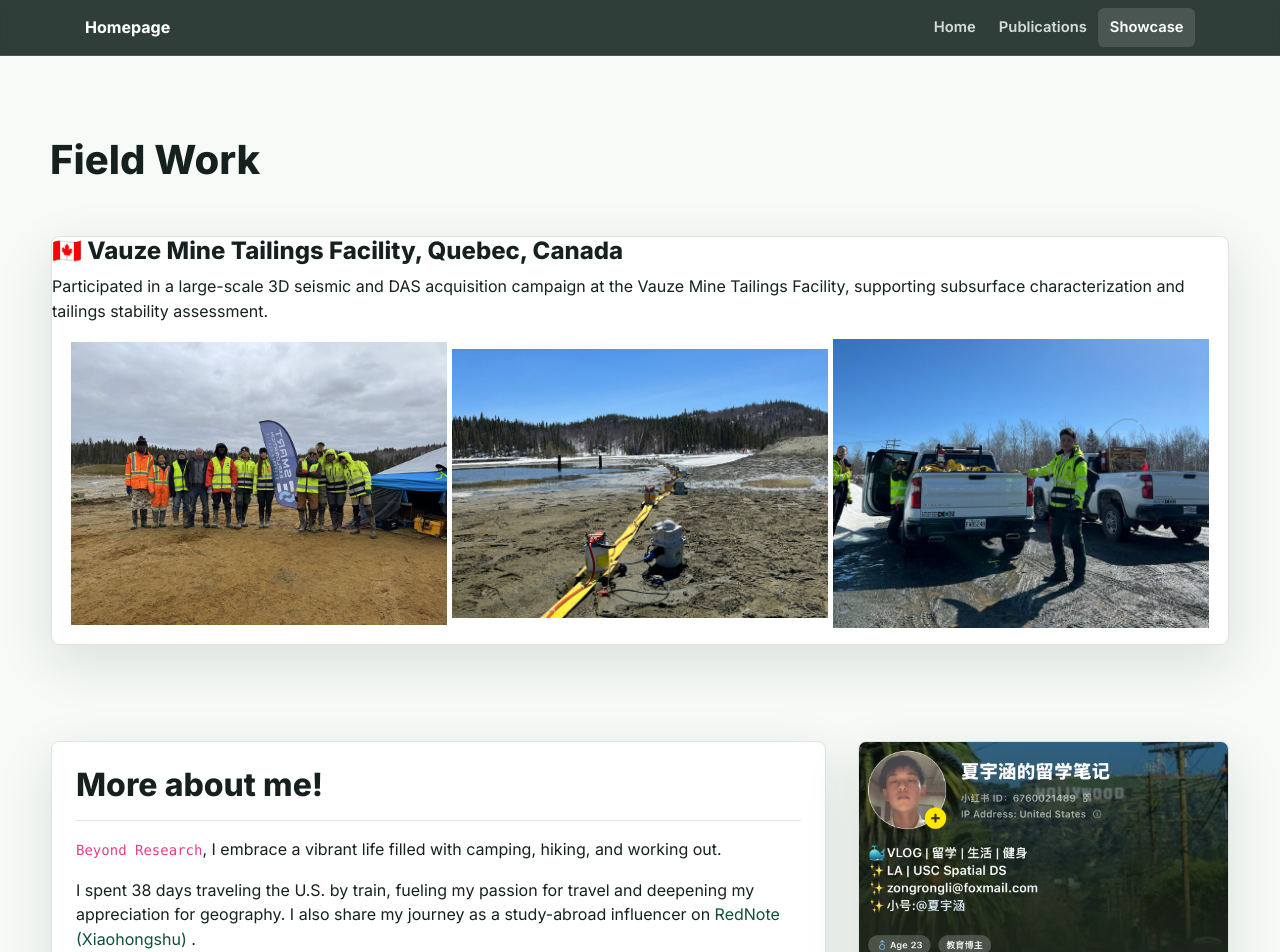
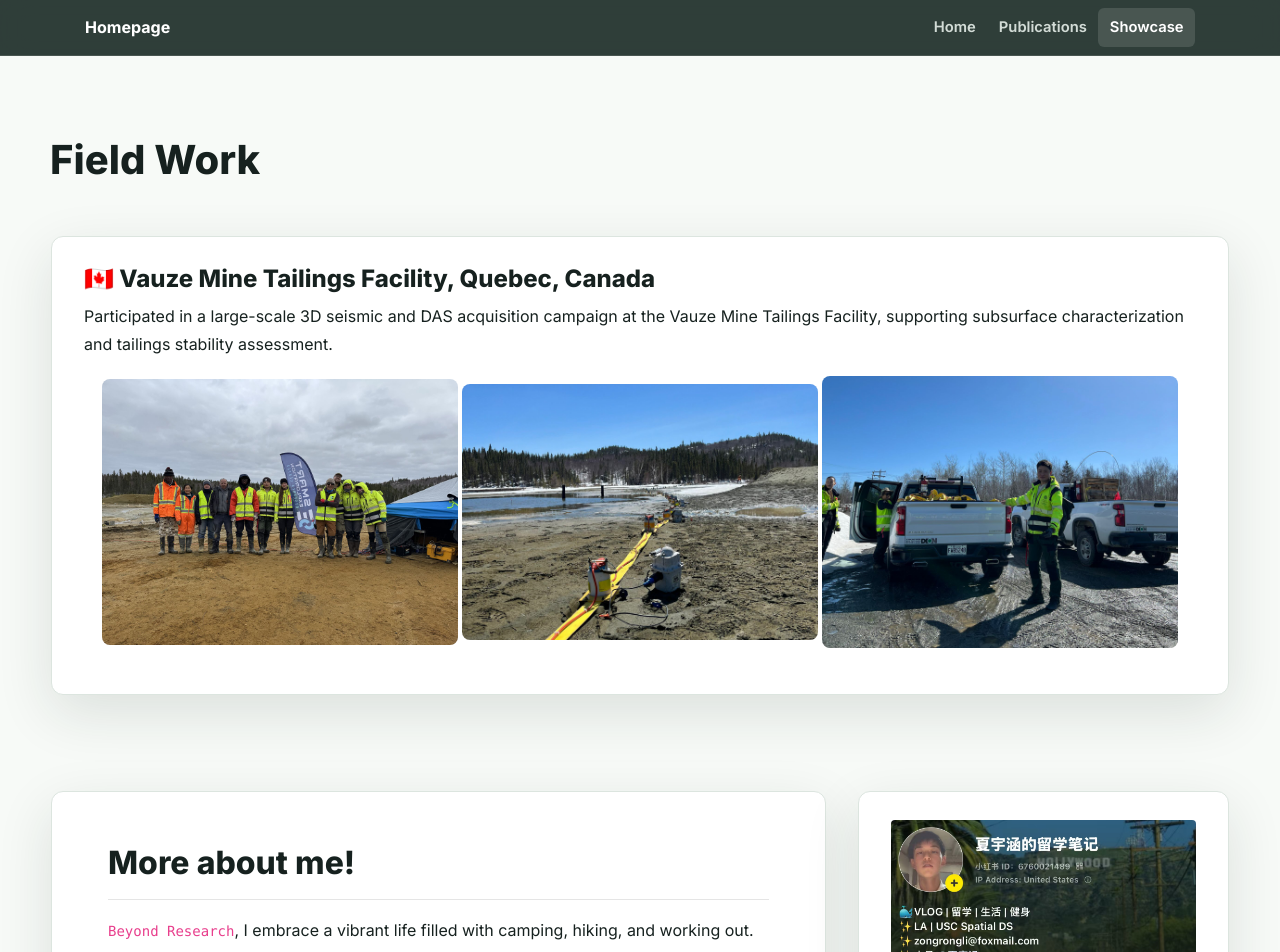
Before and after one commit to YangLiuqing-add/YangLiuqing-add.github.io, a Jekyll site: the page built from showcase.html, in a window 1280 px wide and 1400 px high. Shown: the top 952 px of the window. Built offline with Jekyll 4.4.1, drawn with Linux system fonts in a browser that asks for light colours; nearby versions of some CDN libraries; a style sheet for code colours, icons or effects is not loaded.

Commit message:
Add styles for showcase card component

```diff
--- a/assets/css/global.css
+++ b/assets/css/global.css
@@ -416,6 +416,21 @@ div.lazy {
     border-top: 1px solid var(--line);
 }
 
+.showcase-card {
+    padding: 28px 32px;
+    border-radius: 12px !important;
+}
+
+.showcase-card p {
+    line-height: 1.75;
+    margin-bottom: 18px;
+}
+
+.showcase-card img {
+    border-radius: 8px;
+}
+
+
 @media (max-width: 768px) {
     .site-hero {
         min-height: 86vh;
```
